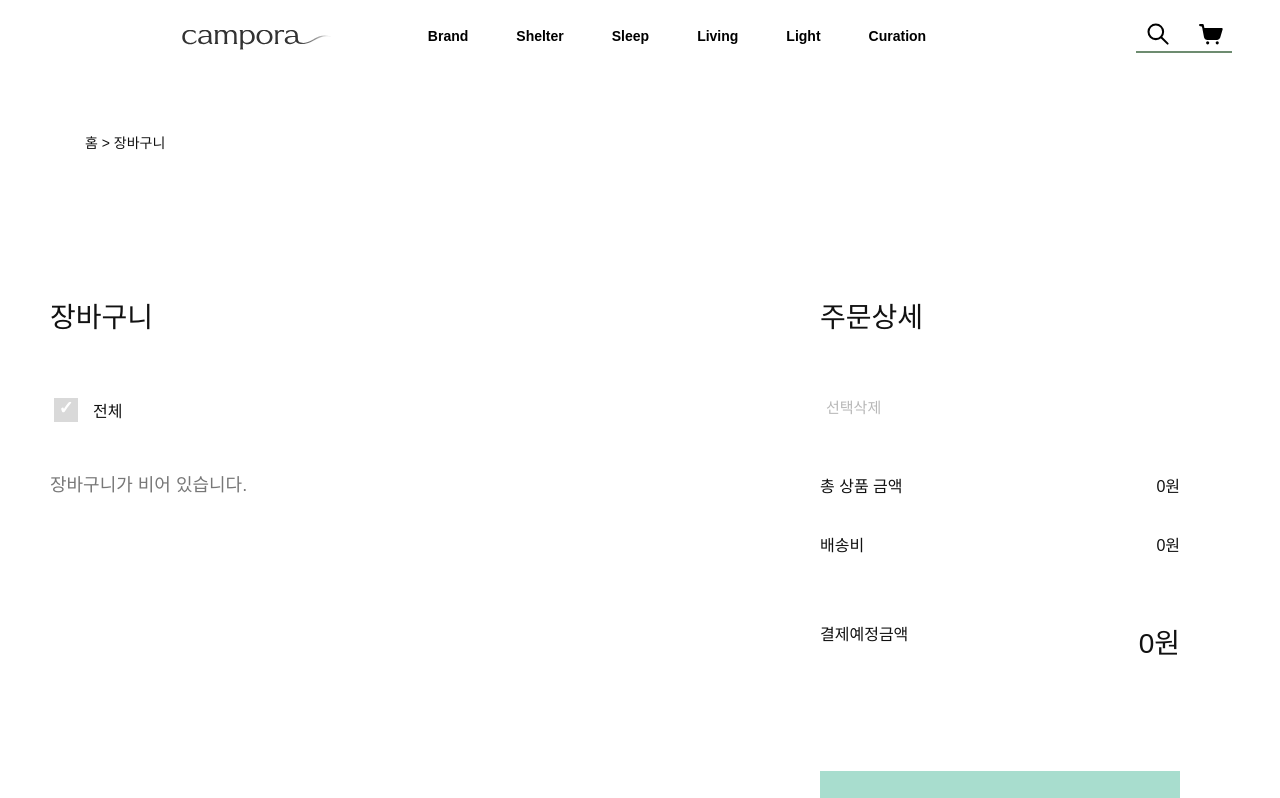
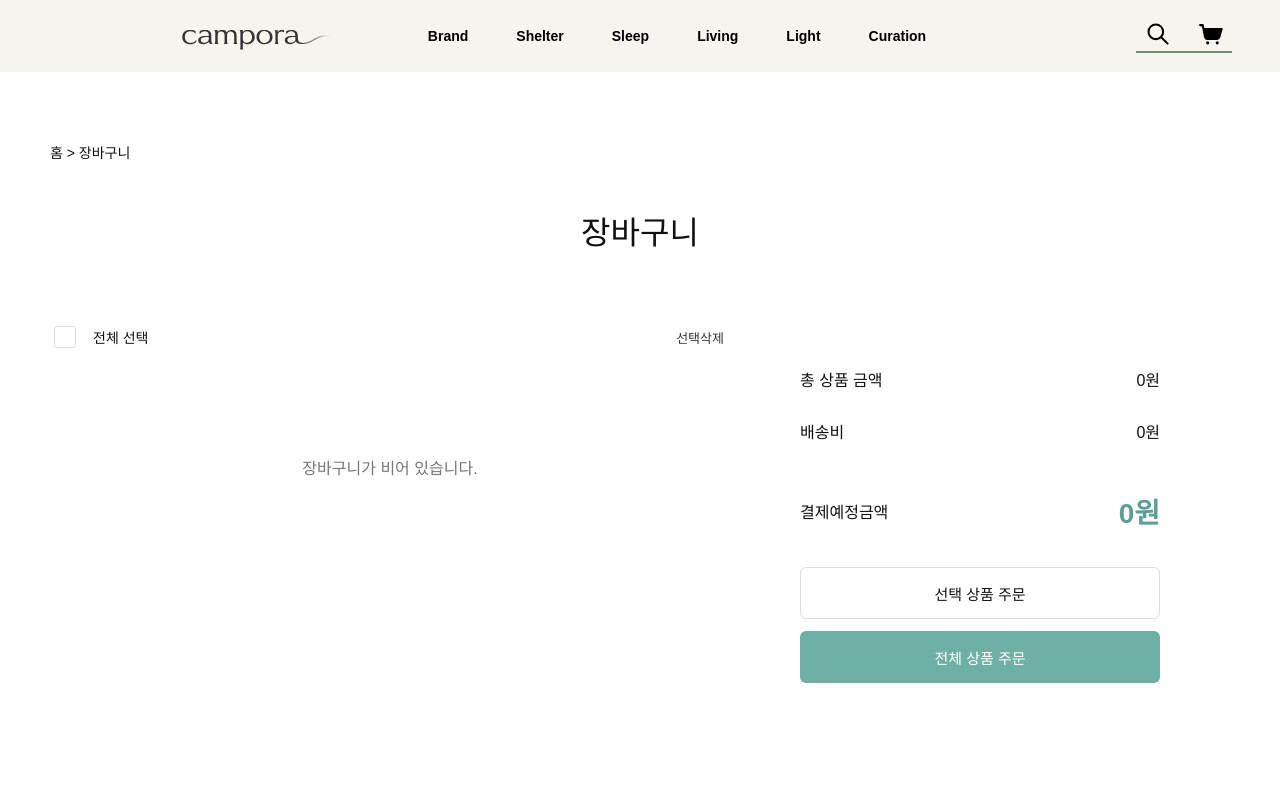
Before and after one commit to jungsk9134-dotcom/my-website, a React (Vite) app: page /cart in a window 1280 px wide. Shown: the top 798 px of the page. Built offline with nearby package versions, Linux system fonts and the light colour scheme; a web font is replaced by a local one.

Commit message:
장바구니

```diff
--- a/src/pages/Brand.css
+++ b/src/pages/Brand.css
@@ -211,12 +211,12 @@
 
 .story-row:not(.reverse) .story-image {
   justify-self: end;
-  margin-right: 5px;
+  margin-right: 10px;
 }
 
 .story-row:not(.reverse) .story-text {
   justify-self: start;
-  margin-left: 5px;
+  margin-left: 10px;
 }
 
 /* 두 번째 줄 */
--- a/src/pages/Cart.css
+++ b/src/pages/Cart.css
@@ -1,12 +1,3 @@
-body {
-  margin: 0;
-  background: #fff;
-}
-
-#root {
-  background: #fff;
-}
-
 .cart-page {
   width: 100%;
   min-height: 100vh;
@@ -17,104 +8,108 @@ body {
 .cart-breadcrumb {
   max-width: 1180px;
   margin: 0 auto;
-  padding: 60px 0 0 35px;
-  box-sizing: border-box;
+  padding-top: 70px;
   font-size: 14px;
-  background: #fff;
+}
+
+.cart-title {
+  text-align: center;
+  margin: 45px 0 70px;
+  font-size: 32px;
+  font-weight: 400;
 }
 
 .cart-container {
-  width: 1180px;
-  margin: 120px auto 0;
-  display: flex;
+  max-width: 1180px;
+  margin: 0 auto 150px;
+  display: grid;
+  grid-template-columns: 680px 360px;
   gap: 70px;
   align-items: flex-start;
 }
 
-.cart-left {
-  width: 700px;
-}
-
-.cart-left h2,
-.cart-summary h2 {
-  font-size: 28px;
-  font-weight: 400;
-  margin-bottom: 60px;
+.cart-list-top {
+  display: flex;
+  justify-content: space-between;
+  align-items: center;
+  margin-bottom: 24px;
 }
 
 .cart-check-all {
   display: flex;
   align-items: center;
-  gap: 12px;
-  margin-bottom: 45px;
-  font-size: 16px;
+  gap: 14px;
+  font-size: 14px;
 }
-
-.cart-item-wrap {
-  display: flex;
-  gap: 18px;
-  margin-bottom: 25px;
-}
-
-/* 체크박스 */
 
 .cart-check-all input,
 .item-check {
   appearance: none;
-  -webkit-appearance: none;
-
-  width: 24px;
-  height: 24px;
-
-  background: #d9d9d9;
-
-  border: none;
-  outline: none;
-
+  width: 22px;
+  height: 22px;
+  border: 1px solid #ddd;
+  border-radius: 3px;
   cursor: pointer;
-
   position: relative;
 }
 
-/* 기본 흰 체크 */
-.cart-check-all input::after,
-.item-check::after {
-  content: "✓";
-
-  position: absolute;
-  top: 50%;
-  left: 50%;
-
-  transform: translate(-50%, -58%);
-
-  color: white;
-  font-size: 18px;
-  font-weight: bold;
-}
-
-/* 체크되면 민트색 */
 .cart-check-all input:checked,
 .item-check:checked {
   background: #6fb0a5;
+  border-color: #6fb0a5;
+}
+
+.cart-check-all input:checked::after,
+.item-check:checked::after {
+  content: "✓";
+  position: absolute;
+  left: 50%;
+  top: 50%;
+  transform: translate(-50%, -55%);
+  color: #fff;
+  font-size: 15px;
+  font-weight: 700;
+}
+
+.delete-btn {
+  border: none;
+  background: none;
+  font-size: 13px;
+  color: #333;
+  cursor: pointer;
+}
+
+.cart-item-wrap {
+  display: grid;
+  grid-template-columns: 22px 1fr;
+  gap: 18px;
+  align-items: flex-start;
+  margin-bottom: 28px;
 }
 
 .cart-item {
-  flex: 1;
-  height: 210px;
-  background: #a8ddce;
-
+  height: 150px;
+  padding: 24px;
+  border: 1px solid #eee;
+  border-radius: 8px;
+  background: #fafafa;
   display: flex;
   align-items: center;
-
-  padding: 25px 35px;
-  box-sizing: border-box;
 }
 
 .item-img {
-  width: 150px;
-  height: 150px;
+  width: 112px;
+  height: 112px;
+  margin-right: 28px;
   background: #fff;
-  margin-right: 45px;
+  border-radius: 4px;
+  overflow: hidden;
+}
+
+.item-img img {
+  width: 100%;
+  height: 100%;
+  object-fit: contain;
 }
 
 .item-info {
@@ -123,18 +118,20 @@ body {
 
 .item-name {
   font-size: 16px;
-  margin-bottom: 15px;
+  font-weight: 500;
+  margin-bottom: 10px;
 }
 
 .item-option {
-  font-size: 14px;
-  margin-bottom: 35px;
+  font-size: 13px;
+  color: #777;
+  margin-bottom: 28px;
 }
 
 .quantity {
   display: flex;
   align-items: center;
-  width: 82px;
+  width: 78px;
   height: 28px;
   background: #fff;
 }
@@ -151,31 +148,33 @@ body {
 .quantity span {
   flex: 1;
   text-align: center;
-  font-size: 16px;
+  font-size: 15px;
 }
 
 .item-price {
+  width: 100px;
+  text-align: right;
   font-size: 16px;
-  align-self: flex-start;
-  margin-top: 30px;
+  margin-right: 28px;
+}
+
+.remove-item-btn {
+  border: none;
+  background: none;
+  font-size: 30px;
+  font-weight: 300;
+  color: #666;
+  cursor: pointer;
 }
 
 .cart-summary {
-  width: 360px;
-}
-
-.delete-btn {
-  border: none;
-  background: transparent;
-  font-size: 15px;
-  margin-bottom: 55px;
-  cursor: pointer;
+  padding-top: 44px;
 }
 
 .summary-row {
   display: flex;
   justify-content: space-between;
-  margin-bottom: 35px;
+  margin-bottom: 28px;
   font-size: 16px;
 }
 
@@ -186,57 +185,37 @@ body {
 .summary-total {
   display: flex;
   justify-content: space-between;
-  margin: 65px 0 110px;
+  align-items: center;
+  margin: 48px 0 36px;
   font-size: 16px;
 }
 
 .summary-total strong {
   font-size: 28px;
-  font-weight: 400;
+  font-weight: 700;
+  color: #5d9f96;
 }
 
 .order-btn {
   width: 100%;
-  height: 75px;
+  height: 52px;
   border: none;
-  background: #a8ddce;
-  margin-bottom: 15px;
-  font-size: 22px;
+  border-radius: 6px;
+  background: #6fb0a5;
+  color: #fff;
+  font-size: 15px;
   cursor: pointer;
-  transition: 0.2s;
+  margin-bottom: 12px;
 }
 
-.order-btn:hover {
-  background: #6fb0a5;
-  color: #fff;
-}
-
-.cart-footer {
-  height: 220px;
-  background: #555;
-  margin-top: 120px;
+.order-btn.outline {
+  background: #fff;
+  color: #111;
+  border: 1px solid #ddd;
 }
 
 .empty-cart {
-  font-size: 18px;
+  padding: 80px 0;
+  text-align: center;
   color: #777;
 }
-
-.item-img img {
-  width: 100%;
-  height: 100%;
-  object-fit: contain;
-}
-
-.remove-item-btn {
-  width: 70px;
-  height: 36px;
-  border: none;
-  background: #111;
-  color: white;
-  cursor: pointer;
-}
-.cart-check-all input,
-.item-check {
-  cursor: pointer;
-}
--- a/src/pages/Cart.jsx
+++ b/src/pages/Cart.jsx
@@ -101,18 +101,28 @@ function Cart() {
     <main className="cart-page">
       <div className="cart-breadcrumb">홈 &gt; 장바구니</div>
 
+      <h2 className="cart-title">장바구니</h2>
+
       <section className="cart-container">
         <div className="cart-left">
-          <h2>장바구니</h2>
-
+          <div className="cart-list-top">
             <label className="cart-check-all">
               <input
                 type="checkbox"
                 checked={isAllChecked}
                 onChange={handleToggleAll}
               />
-            <span>전체</span>
+              <span>전체 선택</span>
             </label>
+
+            <button
+              className="delete-btn"
+              onClick={handleDeleteSelected}
+              disabled={selectedIds.length === 0}
+            >
+              선택삭제
+            </button>
+          </div>
 
           {cartItems.length === 0 ? (
             <p className="empty-cart">장바구니가 비어 있습니다.</p>
@@ -131,16 +141,6 @@ function Cart() {
         </div>
 
         <aside className="cart-summary">
-          <h2>주문상세</h2>
-
-          <button
-            className="delete-btn"
-            onClick={handleDeleteSelected}
-            disabled={selectedIds.length === 0}
-          >
-            선택삭제
-          </button>
-
           <div className="summary-row">
             <span>총 상품 금액</span>
             <strong>{formatPrice(totalPrice)}</strong>
@@ -156,12 +156,10 @@ function Cart() {
             <strong>{formatPrice(finalPrice)}</strong>
           </div>
 
-          <button className="order-btn">전체상품주문</button>
-          <button className="order-btn">선택상품주문</button>
+          <button className="order-btn outline">선택 상품 주문</button>
+          <button className="order-btn">전체 상품 주문</button>
         </aside>
       </section>
-
-      <footer className="cart-footer"></footer>
     </main>
   )
 }
@@ -213,7 +211,7 @@ function CartItem({
         </p>
 
         <button className="remove-item-btn" onClick={onDelete}>
-          삭제
+          ×
         </button>
       </div>
     </div>
```
Lines whose indentation alone changed are shown as unchanged.
